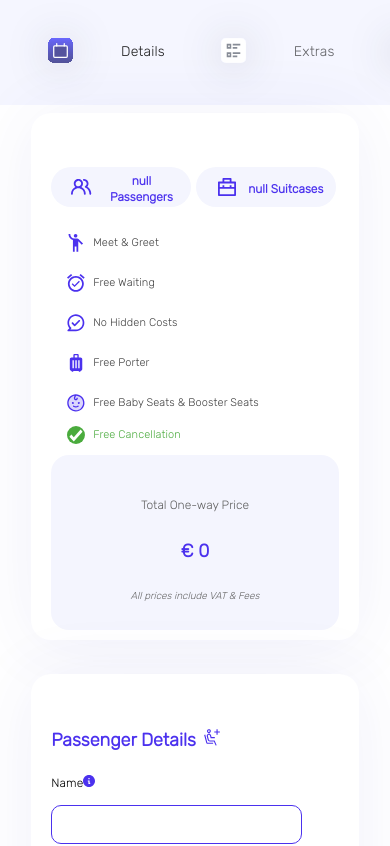
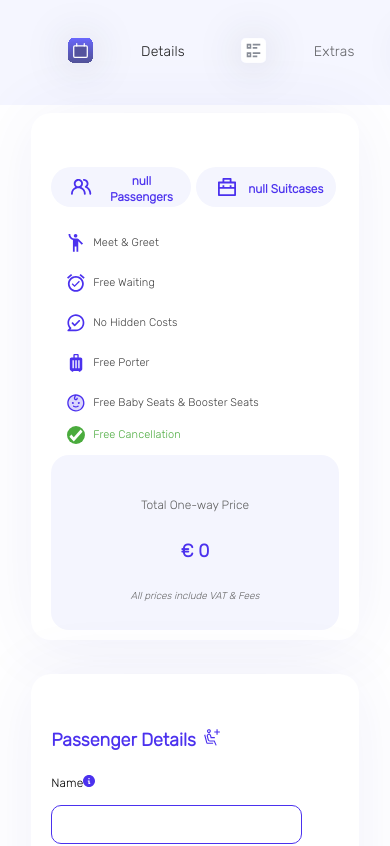
Before and after one commit to issa1997/Paris-flex-dev, a React (Create React App) app in the folder client/: page / in a window 390 px wide. Shown: the top 846 px of the page. Built offline with nearby package versions, Linux system fonts and the light colour scheme.

Commit message:
responsive changes

```diff
--- a/client/src/components/progress-stepper/index.css
+++ b/client/src/components/progress-stepper/index.css
@@ -1,5 +1,5 @@
 .stepper-class-style {
-  max-width: 500px;
+  max-width: 350px !important;
   margin-left: auto;
   margin-right: auto;
 }
--- a/client/src/components/progress-stepper/index.tsx
+++ b/client/src/components/progress-stepper/index.tsx
@@ -7,10 +7,23 @@ import { ReactComponent as ExtrasWhite } from "../../assets/icons/extra-white.sv
 import { ReactComponent as ConfirmWhite } from "../../assets/icons/confirm-white.svg";
 import { ReactComponent as Confirm } from "../../assets/icons/confirm.svg";
 import "./index.css";
-const ProgressStepper: React.FC<{ activeStep: number }> = (props) => {
+import { Grid } from "@mui/material";
+const ProgressStepper: React.FC<{ activeStep: number }> = (props: any) => {
   return (
-    <div className="stepper-class-style">
-      <Stepper activeStep={props.activeStep} variant="outlined">
+    <Grid
+      xs={12}
+      sm={12}
+      style={{
+        background: "#F5F6FF",
+        textAlign: "center",
+        marginBottom: "2%",
+      }}
+    >
+      <Stepper
+        activeStep={props.activeStep}
+        variant="outlined"
+        className="stepper-class-style"
+      >
         <Step>
           <StepLabel StepIconComponent={Details}>Details</StepLabel>
         </Step>
@@ -29,7 +42,7 @@ const ProgressStepper: React.FC<{ activeStep: number }> = (props) => {
           </StepLabel>
         </Step>
       </Stepper>
-    </div>
+    </Grid>
   );
 };
 
--- a/client/src/pages/home/index.tsx
+++ b/client/src/pages/home/index.tsx
@@ -120,14 +120,7 @@ const Home: React.FC = () => {
   return (
     <>
       <ToastContainer />
-      <div
-        style={{
-          background: "#F5F6FF",
-          width: "100%",
-          textAlign: "center",
-          marginBottom: "2%",
-        }}
-      >
+      <div>
         <ProgressStepper activeStep={activeStep} />
       </div>
 
```
